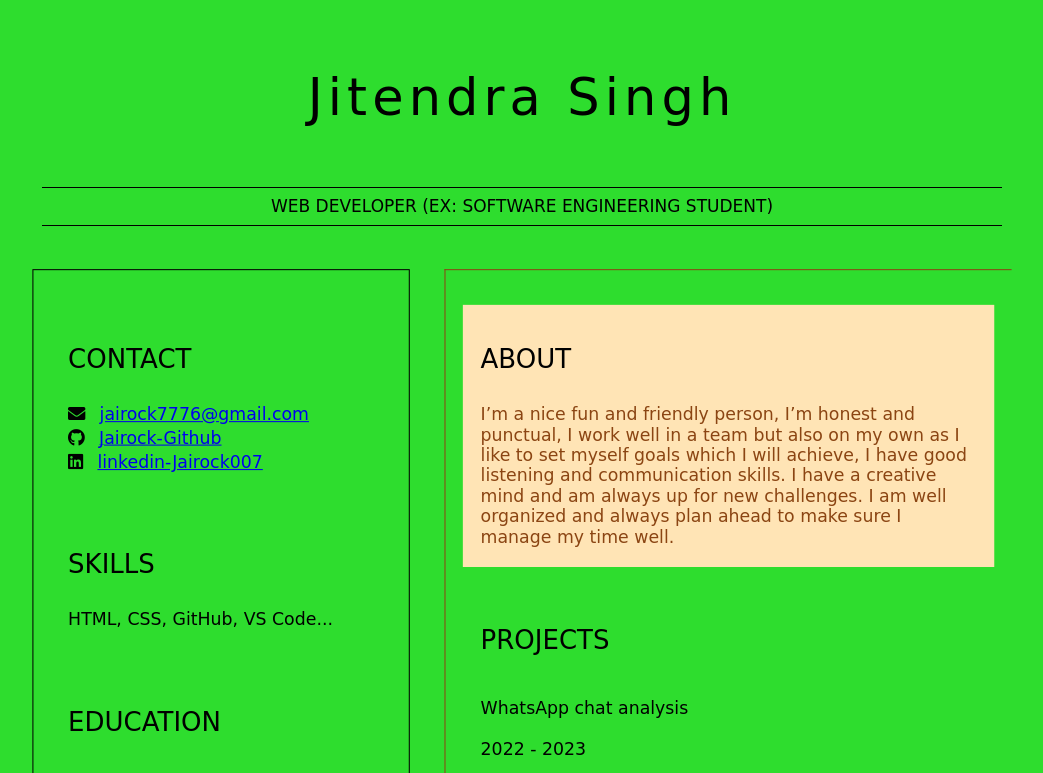
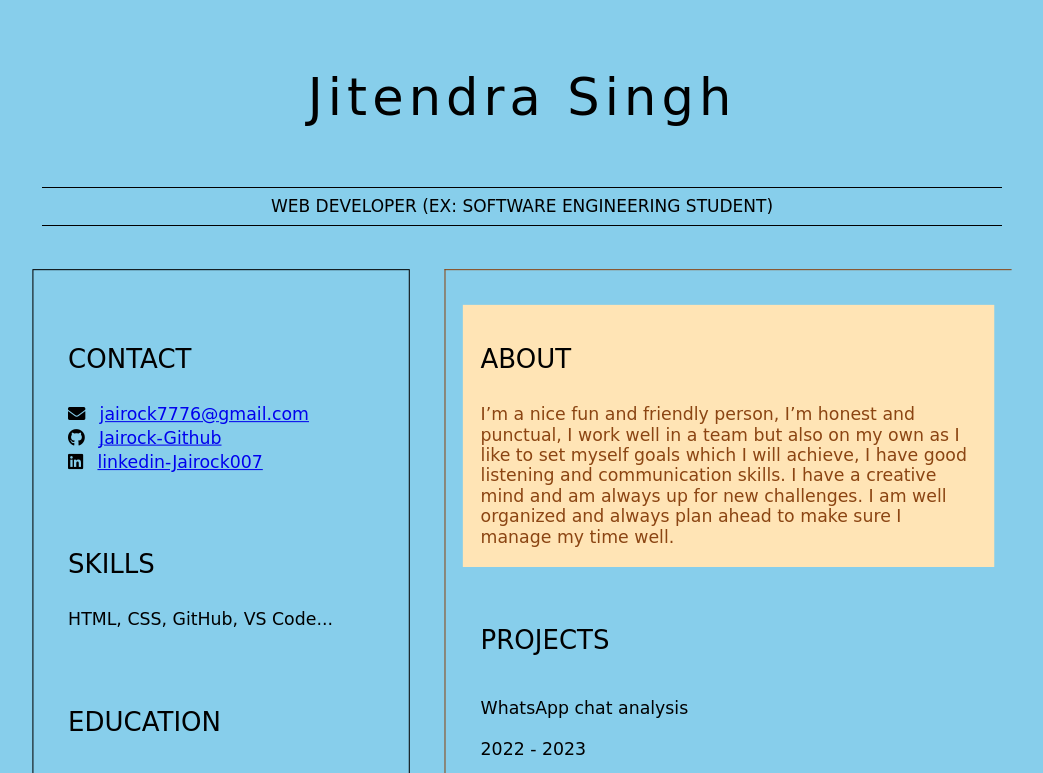
Before and after one commit to jairock007/resume, a plain HTML site: page index.html in a window 1280 px wide. In both pictures the pointer is over the element 640 px from the left and 539 px from the top of the page. Shown: the top 773 px of the page, without its empty margins (118-1161 px from the left). Drawn offline with Linux system fonts and the light colour scheme.

Commit message:
Update style.css

```diff
--- a/style.css
+++ b/style.css
@@ -19,7 +19,7 @@ body {
 }
 
 body:hover {
-    background-color: #2edd2e;
+    background-color: skyblue;
 }
 
 h1 {
```
